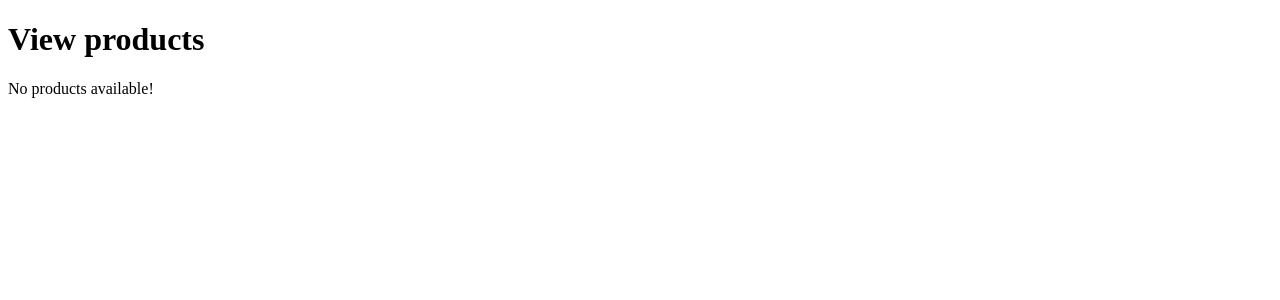
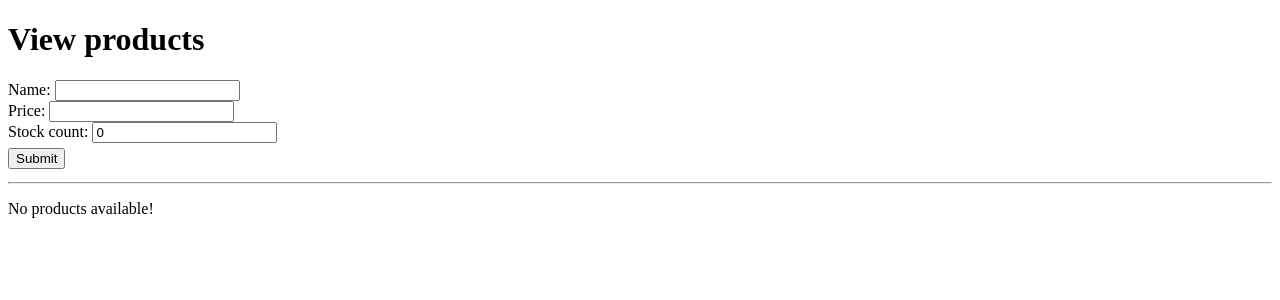
Before and after one commit to PascalauAlex/Django-Testing, a Django app: page /products in a window 1280 px wide. Shown: the top 300 px of the page. Run offline with Django 5.2, Linux system fonts and the light colour scheme; data that the repository does not hold is empty.

Commit message:
Testing Django Forms

```diff
--- /dev/null
+++ b/testing_project/products/forms.py
@@ -0,0 +1,22 @@
+from django import forms
+from products.models import Product
+
+class ProductForm(forms.ModelForm):
+    class Meta:
+        model = Product
+        fields = ['name', 'price', 'stock_count']
+
+
+    def clean_price(self):
+        """ Field level validation for the price field """
+        price = self.cleaned_data.get('price')
+        if price is not None and price < 0:
+            raise forms.ValidationError('Price cannot be negative')
+        return price
+
+    def clean_stock_count(self):
+        """ Field level validation for the stock_count field """
+        stock_count = self.cleaned_data.get('stock_count')
+        if stock_count is not None and stock_count < 0:
+            raise forms.ValidationError('Stock count cannot be negative')
+        return stock_count
--- a/testing_project/products/models.py
+++ b/testing_project/products/models.py
@@ -14,6 +14,10 @@ class Product(models.Model):
     stock_count = models.IntegerField(default=0)
 
     class Meta:
+        """
+            Model constraint throws an IntegrityError
+            if the model is created without respecting the constraints
+        """
         constraints =[
             models.CheckConstraint(
                 condition=models.Q(price__gt=0),
@@ -25,11 +29,6 @@ class Product(models.Model):
             )
         ]
 
-    def clean(self):
-        if self.price < 0:
-            raise ValidationError(message="The price cannot be negative.")
-        if self.stock_count < 0:
-            raise ValidationError(message="The stock_count cannot be negative.")
 
     @property
     def in_stock(self) -> bool:
--- a/testing_project/products/templates/products.html
+++ b/testing_project/products/templates/products.html
@@ -2,6 +2,15 @@
 
 {% block content %}
     <h1>View products</h1>
+
+    <form method="POST">
+     {% csrf_token %}
+    {{ form.as_div }}
+    <button type="submit"style="margin: 5px 0">Submit</button>
+    </form>
+    <hr/>
+
+
     {% for product in products %}
     <li>{{ product.name }}</li>
     {% empty %}
--- a/testing_project/products/views.py
+++ b/testing_project/products/views.py
@@ -1,5 +1,5 @@
-from django.db.models import Model
-from django.shortcuts import render
+from products.forms import ProductForm
+from django.shortcuts import render, redirect
 from products.models import Product
 # Create your views here.
 
@@ -8,10 +8,23 @@ def homepage(request):
     return render(request, 'index.html')
 
 
+
 def product(request):
+    if request.method == "POST":
+        form = ProductForm(request.POST)
+        if form.is_valid():
+            form.save()
+            return redirect("products")
+        else:
+            context = {
+                'products': Product.objects.all(),
+                'form': form
+            }
+            return render(request, template_name="products.html", context=context)
+
     products = Product.objects.all()
     context  = {
-        'products' : products
+        'products' : products,
+        'form':ProductForm(),
     }
-
     return render(request, template_name="products.html", context=context)
```
Also changed, not shown: testing_project/products/tests/test_forms.py (added, +39 -0 lines), testing_project/products/tests/test_models.py (+0 -12 lines).
